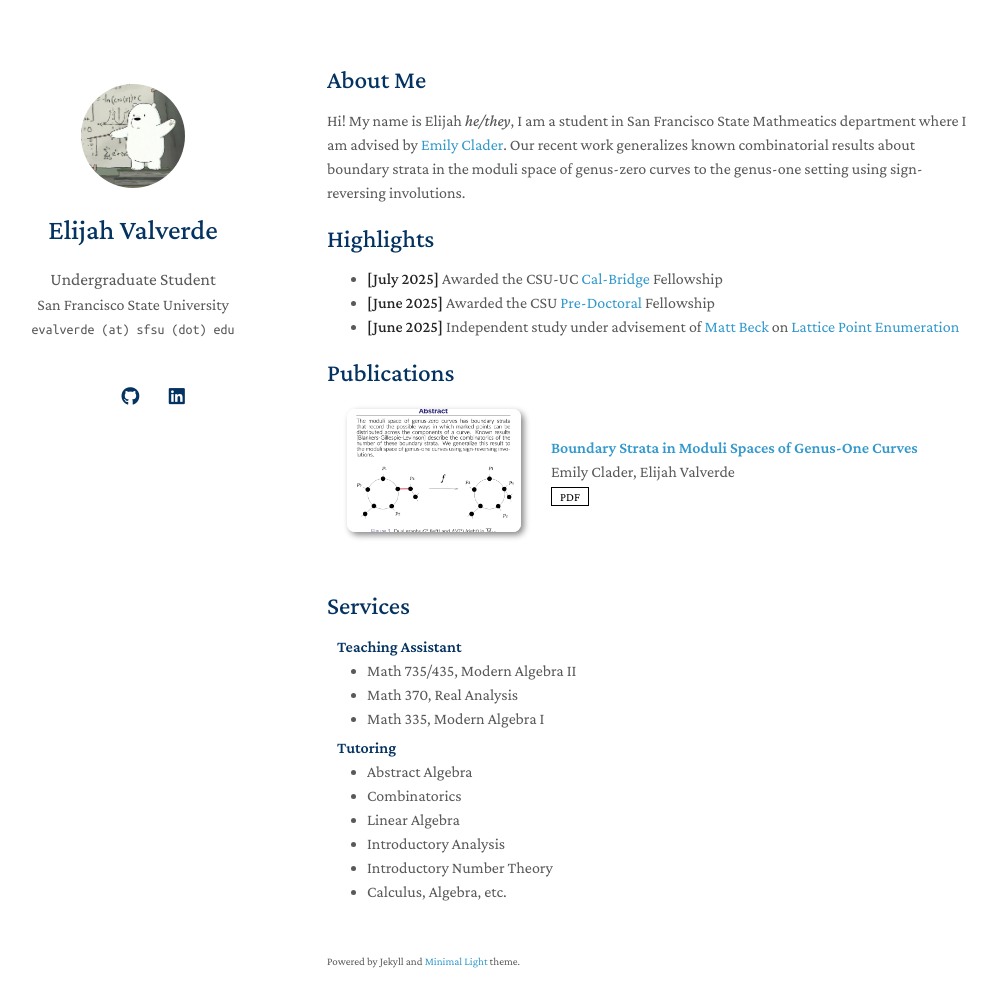
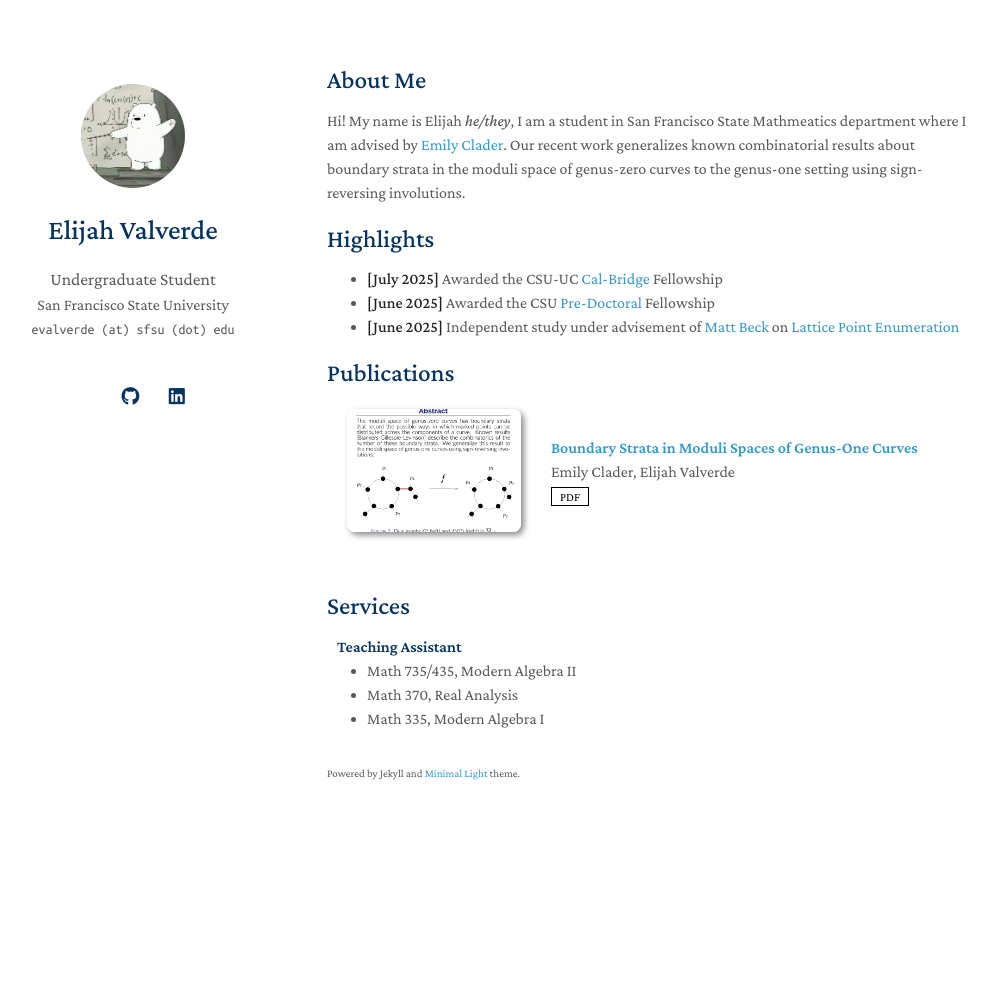
Before and after one commit to elijah-valverde/elijah-valverde.github.io, a Jekyll site: the page built from index.md, in a window 1280 px wide and 1042 px high. Shown: the top 1007 px of the window, without its empty margins (143-1140 px from the left). Built offline with Jekyll 4.4.1, drawn with Linux system fonts in a browser that asks for light colours; a style sheet for code colours, icons or effects is not loaded; our own code applies the rules of GitHub Pages for plain Markdown files.

Commit message:
Update services.md
removed tutoring section

```diff
--- a/_includes/services.md
+++ b/_includes/services.md
@@ -6,13 +6,3 @@
   <li>Math 370, Real Analysis</li>
   <li>Math 335, Modern Algebra I</li>
 </ul>
-
-<h4 style="margin:0 10px 0;">Tutoring</h4>
-<ul style="margin:0 0 20px;">
-  <li>Abstract Algebra</li>
-  <li>Combinatorics</li>
-  <li>Linear Algebra</li>
-  <li>Introductory Analysis</li>
-  <li>Introductory Number Theory</li>
-  <li>Calculus, Algebra, etc.</li>
-</ul>
```
